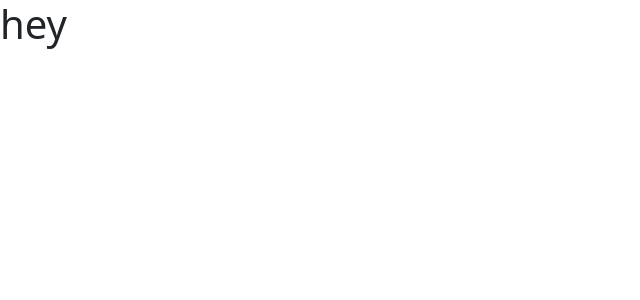
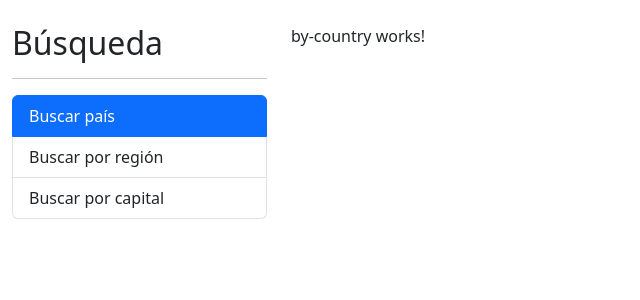
Before and after one commit to maewa-dev/CountriesApp, an Angular app: page / in a window 1280 px wide. Shown: the top 300 px of the page, without its empty margins (0-640 px from the left). Built offline with nearby package versions, Linux system fonts and the light colour scheme.

Commit message:
routes definition

```diff
--- a/src/app/app.component.html
+++ b/src/app/app.component.html
@@ -1 +1,11 @@
-<h1>hey</h1>
+<div class="row container mt-4">
+
+    <div class="col-3">
+        <app-sidebar></app-sidebar>
+    </div>
+
+    <div class="col">
+        <router-outlet></router-outlet>
+    </div>
+
+</div>
--- a/src/app/app.module.ts
+++ b/src/app/app.module.ts
@@ -4,6 +4,7 @@ import { BrowserModule } from '@angular/platform-browser';
 import { AppComponent } from './app.component';
 import { CountryModule } from './country/country.module';
 import { SharedModule } from './shared/shared.module';
+import { AppRoutingModule } from './app-routing.module';
 
 @NgModule({
   declarations: [
@@ -11,8 +12,9 @@ import { SharedModule } from './shared/shared.module';
   ],
   imports: [
     BrowserModule,
+    AppRoutingModule,
     CountryModule,
-    SharedModule
+    SharedModule,
   ],
   providers: [],
   bootstrap: [AppComponent]
--- a/src/app/shared/shared.module.ts
+++ b/src/app/shared/shared.module.ts
@@ -1,6 +1,7 @@
 import { NgModule } from '@angular/core';
 import { CommonModule } from '@angular/common';
 import { SidebarComponent } from './sidebar/sidebar.component';
+import { RouterModule } from '@angular/router';
 
 
 
@@ -9,7 +10,8 @@ import { SidebarComponent } from './sidebar/sidebar.component';
     SidebarComponent
   ],
   imports: [
-    CommonModule
+    CommonModule,
+    RouterModule
   ],
   exports: [
     SidebarComponent
--- a/src/app/shared/sidebar/sidebar.component.html
+++ b/src/app/shared/sidebar/sidebar.component.html
@@ -1 +1,9 @@
-<p>sidebar works!</p>
+<h2>Búsqueda</h2>
+<hr>
+<ul class="list-group">
+    <li routerLink="" routerLinkActive="active" [routerLinkActiveOptions]="{exact:true}" class="list-group-item">Buscar
+        país</li>
+    <!--Se define porque es un path vacio (routerLink=""). si fuera routerLink='pais' no haria falta el routerLinkActiveOptions-->
+    <li routerLink="region" routerLinkActive="active" class="list-group-item">Buscar por región</li>
+    <li routerLink="capital" routerLinkActive="active" class="list-group-item">Buscar por capital</li>
+</ul>
--- a/src/app/shared/sidebar/sidebar.component.ts
+++ b/src/app/shared/sidebar/sidebar.component.ts
@@ -1,9 +1,14 @@
+import { style } from '@angular/animations';
 import { Component, OnInit } from '@angular/core';
 
 @Component({
   selector: 'app-sidebar',
   templateUrl: './sidebar.component.html',
-  styleUrls: ['./sidebar.component.css']
+  styles: [
+    `li {
+      cursor: pointer;
+    }`
+  ]
 })
 export class SidebarComponent implements OnInit {
 
```
Also changed, not shown: src/app/app-routing.module.ts (added, +42 -0 lines).
